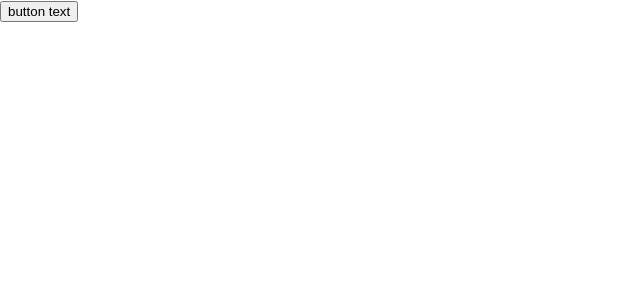
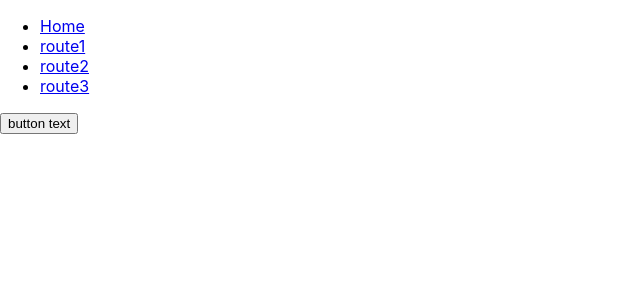
Before and after one commit to MarcinGal/react-1, a React (Create React App) app: page / in a window 1280 px wide. Shown: the top 300 px of the page, without its empty margins (0-640 px from the left). Built offline with nearby package versions, Linux system fonts and the light colour scheme.

Commit message:
links added

```diff
--- a/src/App.js
+++ b/src/App.js
@@ -1,5 +1,5 @@
 import React from 'react'
-import { BrowserRouter, Route } from 'react-router-dom'
+import { BrowserRouter as Router, Route, Link } from 'react-router-dom'
 
 import Button from './Button'
 import Route1 from './Route1'
@@ -8,14 +8,22 @@ import Route3 from './Route3'
 
 const App = (props) => (
   <div>
-    <BrowserRouter>
+    <Router>
       <div>
-        <Route path="/" exact={true} component={() => <Button label="button text"/>} />
-        <Route path="/route-1" component={Route1} />
-        <Route path="/route-2" component={Route2} />
-        <Route path="/route-3" component={Route3} />
+        <div>
+          <ul>
+            <li><Link to='/'>Home</Link></li>
+            <li><Link to='/route-1'>route1</Link></li>
+            <li><Link to='/route-2'>route2</Link></li>
+            <li><Link to='/route-3'>route3</Link></li>
+          </ul>
+        </div>
+        <Route path="/" exact={false} component={() => <Button label="button text" />} />
+          <Route path="/route-1" component={Route1} />
+          <Route path="/route-2" component={Route2} />
+          <Route path="/route-3" component={Route3} />
       </div>
-    </BrowserRouter>
-  </div>
-)
+      </Router>
+    </div>
+    )
 export default App
```
